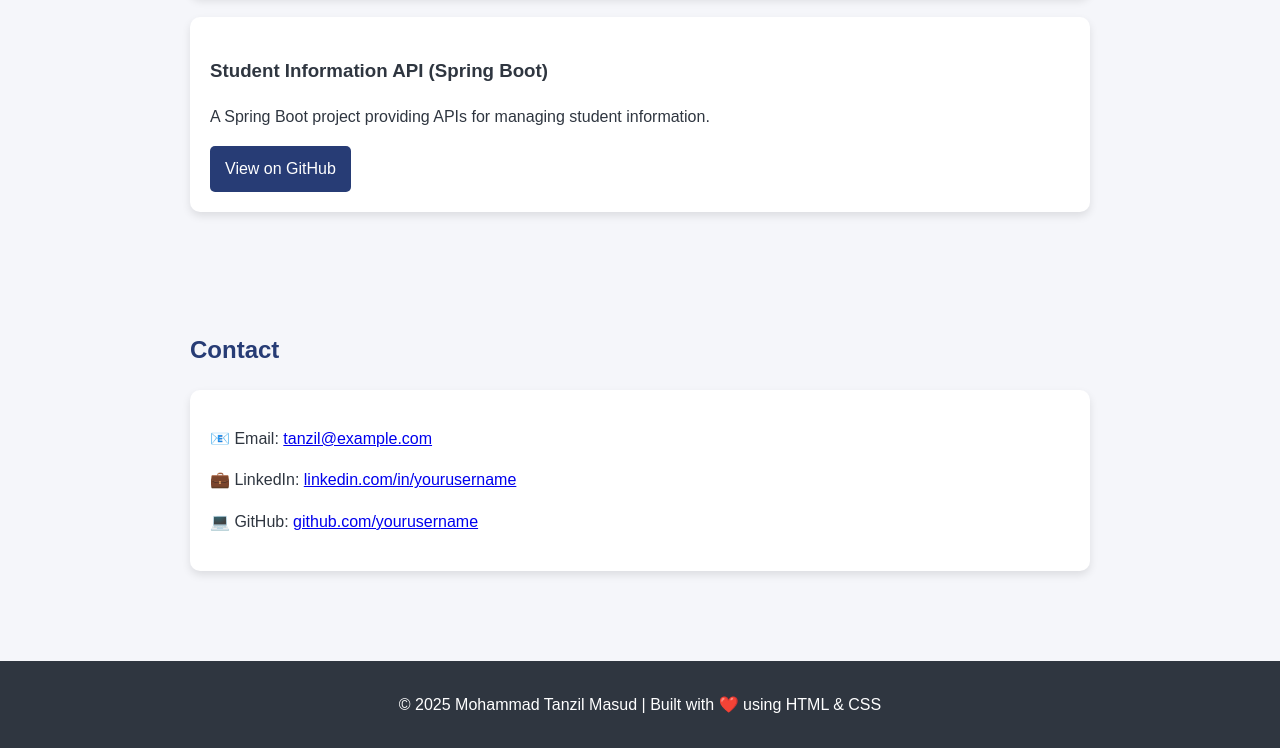
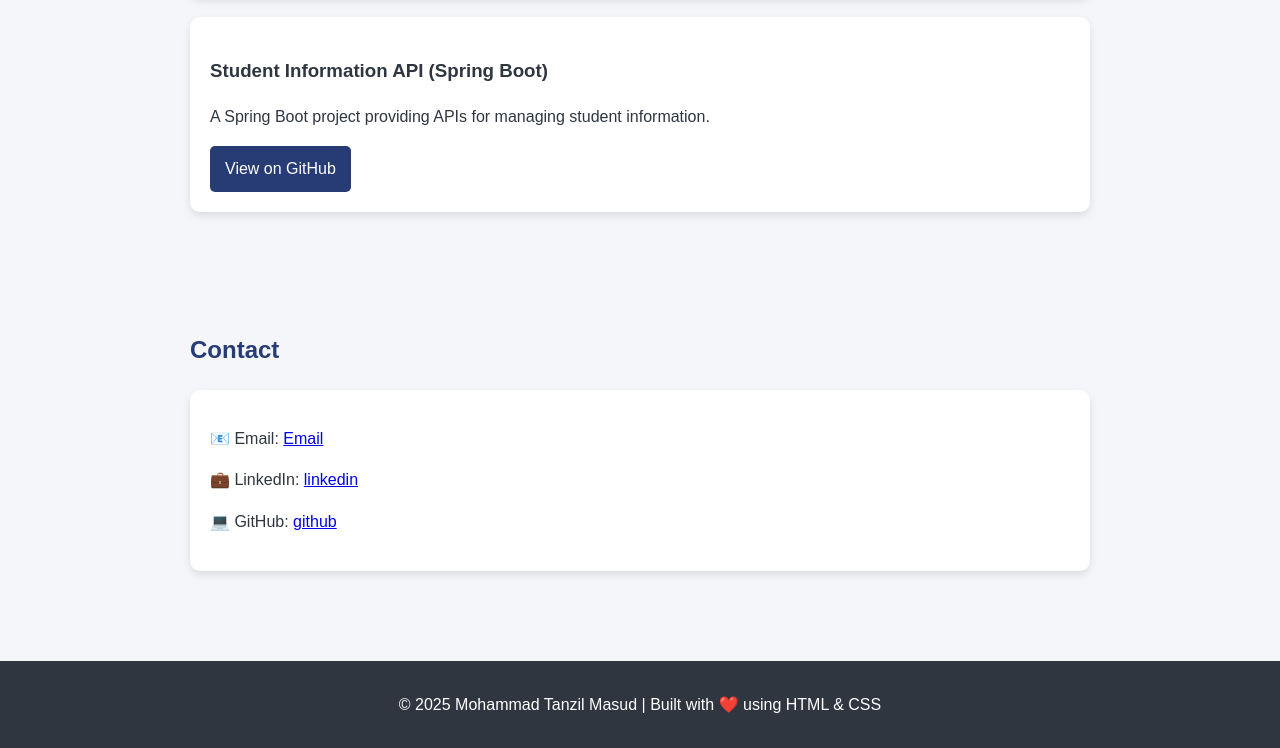
Before and after one commit to TanzilMasud/tanzilmasud.github.io, a plain HTML site: page index.html in a window 1280 px wide. Shown: the part 2349-3097 px from the top of the page. Drawn offline with Linux system fonts and the light colour scheme.

Commit message:
Update index.html

```diff
--- a/index.html
+++ b/index.html
@@ -106,9 +106,9 @@
   <section id="contact">
     <h2>Contact</h2>
     <div class="card">
-      <p>📧 Email: <a href="mailto:tanzilmasud28@gmail.com">tanzil@example.com</a></p>
-      <p>💼 LinkedIn: <a href="https://www.linkedin.com/in/tanzilmasud" target="_blank">linkedin.com/in/yourusername</a></p>
-      <p>💻 GitHub: <a href="https://github.com/TanzilMasud" target="_blank">github.com/yourusername</a></p>
+      <p>📧 Email: <a href="mailto:tanzilmasud28@gmail.com">Email</a></p>
+      <p>💼 LinkedIn: <a href="https://www.linkedin.com/in/tanzilmasud" target="_blank">linkedin</a></p>
+      <p>💻 GitHub: <a href="https://github.com/TanzilMasud" target="_blank">github</a></p>
     </div>
   </section>
 
```
